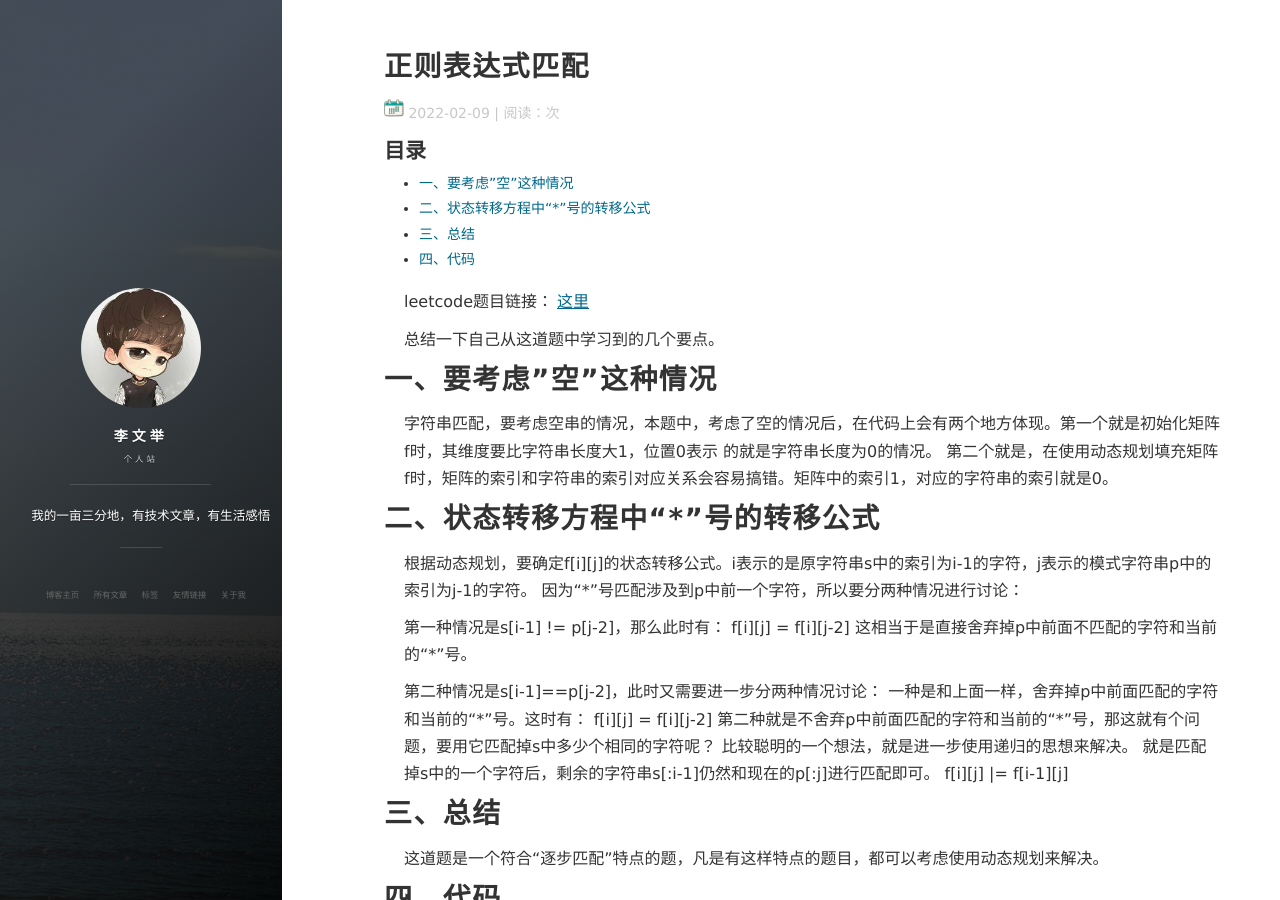
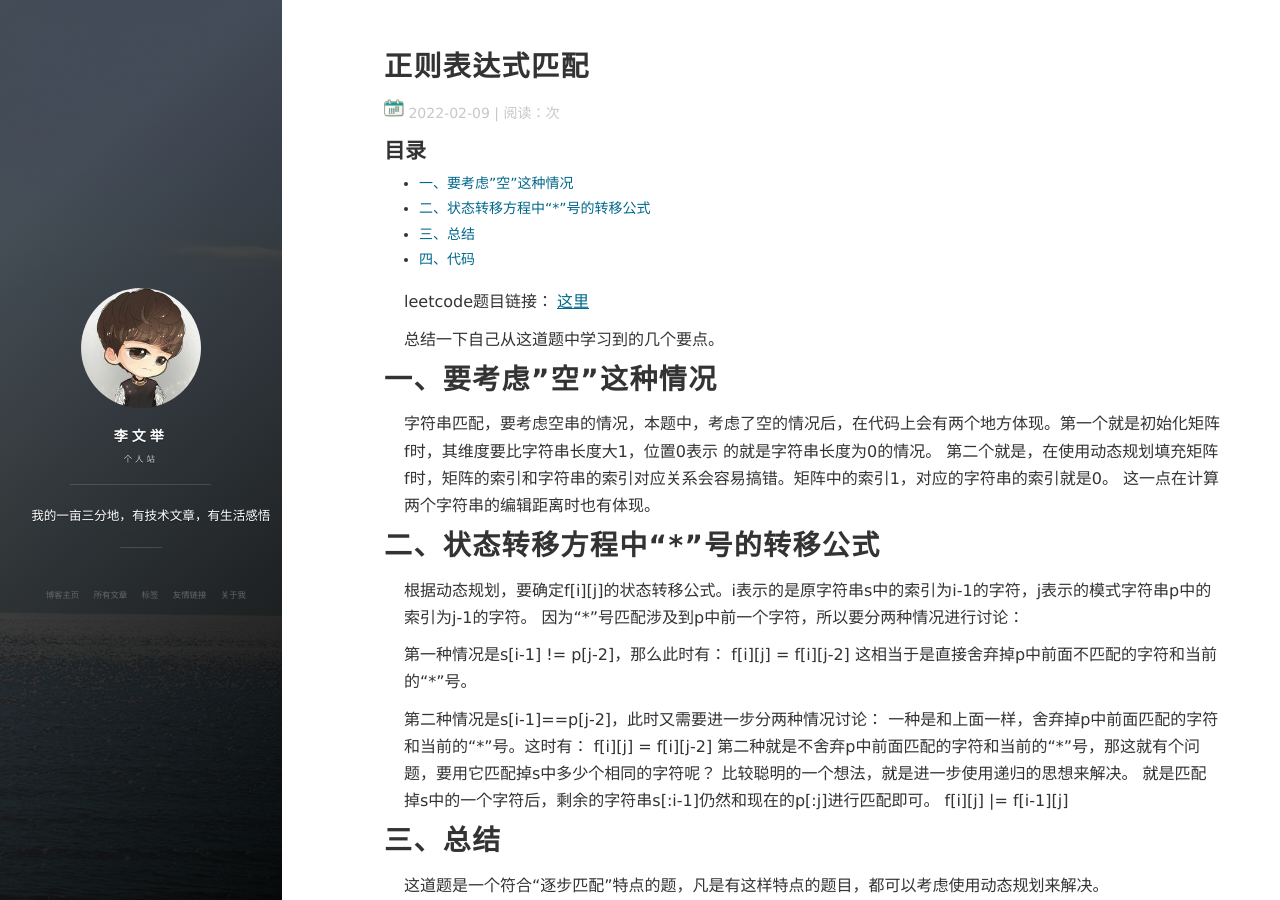
Before and after one commit to liwenju0/liwenju0.github.io, a Jekyll site: the page built from _posts/2022-02-10-正则表达式匹配.md, in a window 1280 px wide and 900 px high. Built offline with Jekyll 4.4.1, drawn with Linux system fonts in a browser that asks for light colours; nearby versions of some CDN libraries; comment, search, counter and statistics services are not loaded.

Commit message:
修改正则表达式匹配文章

```diff
--- a/_posts/2022-02-10-正则表达式匹配.md
+++ b/_posts/2022-02-10-正则表达式匹配.md
@@ -14,6 +14,7 @@ leetcode题目链接：[这里](https://leetcode-cn.com/problems/regular-express
 字符串匹配，要考虑空串的情况，本题中，考虑了空的情况后，在代码上会有两个地方体现。第一个就是初始化矩阵f时，其维度要比字符串长度大1，位置0表示
 的就是字符串长度为0的情况。
 第二个就是，在使用动态规划填充矩阵f时，矩阵的索引和字符串的索引对应关系会容易搞错。矩阵中的索引1，对应的字符串的索引就是0。
+这一点在计算两个字符串的编辑距离时也有体现。
 
 # 二、状态转移方程中“*”号的转移公式
 根据动态规划，要确定f[i][j]的状态转移公式。i表示的是原字符串s中的索引为i-1的字符，j表示的模式字符串p中的索引为j-1的字符。
```
